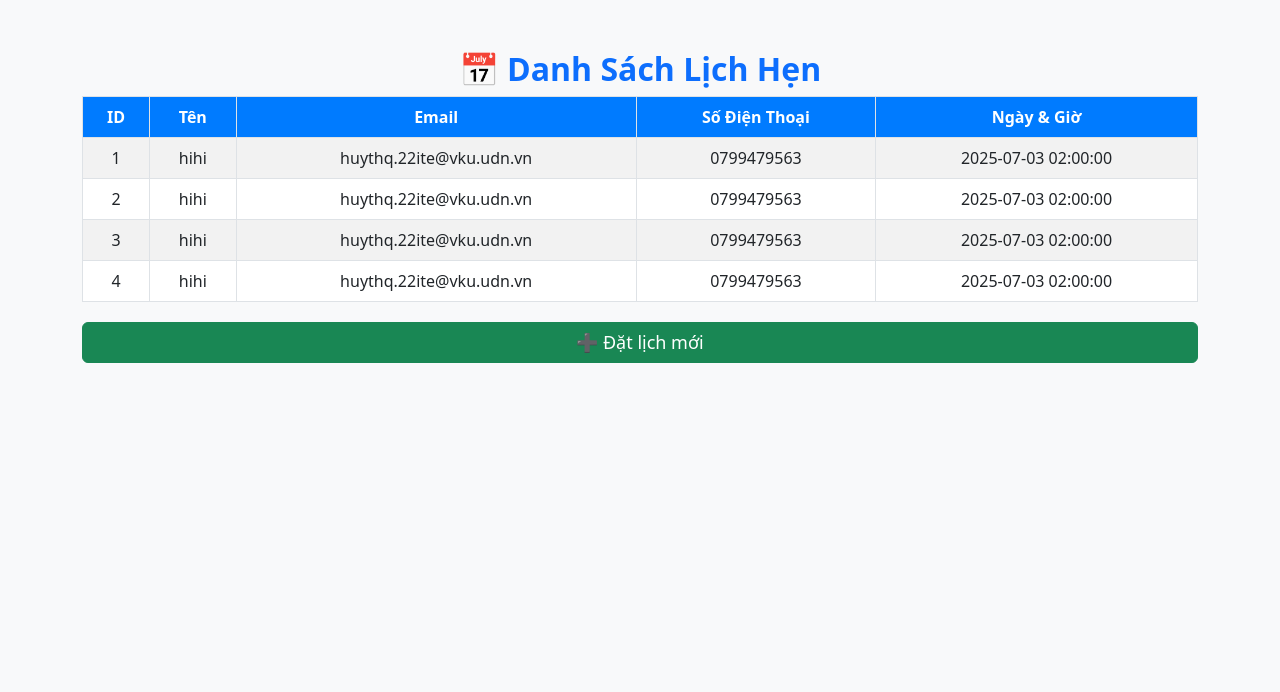
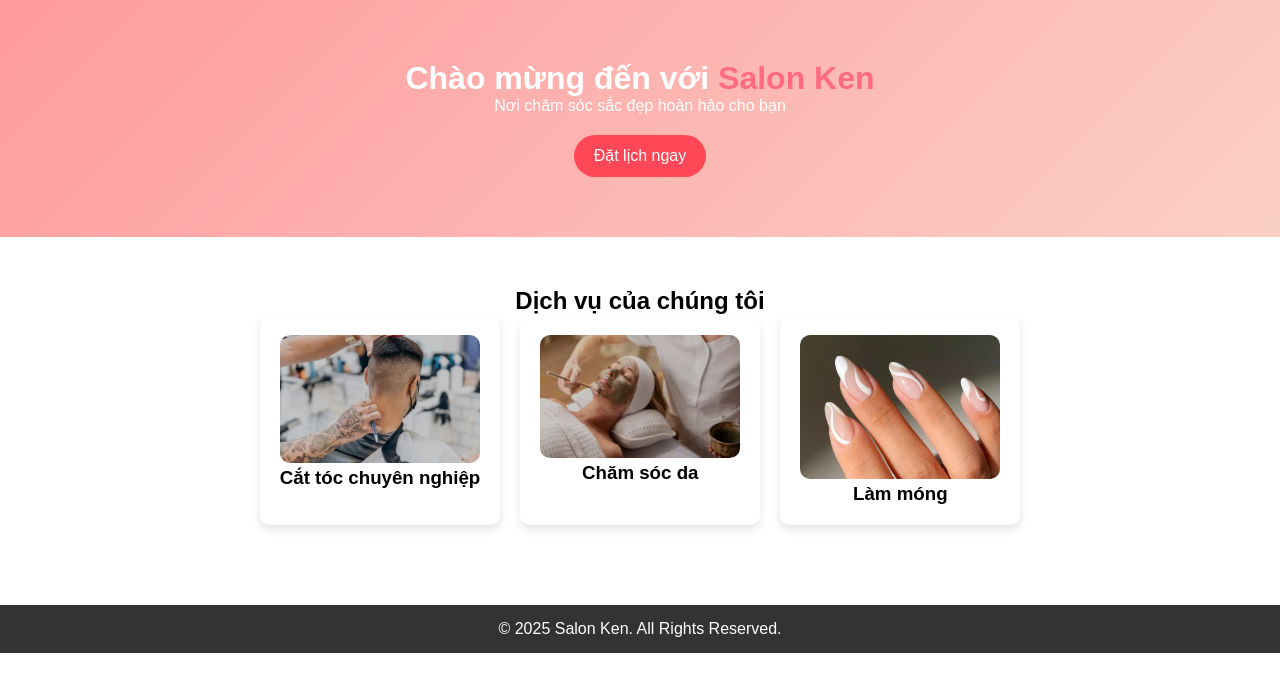
Before and after one commit to huythqdev/gk, a PHP site: page / in a window 1280 px wide. Shown: the top 692 px of the page. Run offline with PHP 8.4, Linux system fonts and the light colour scheme; data comes from the database, SQL or seed files in the repository.

Commit message:
Cập nhật giao diện salon

```diff
--- a/Login.html
+++ b/Login.html
@@ -53,7 +53,7 @@
 											</label>
 										</div>
 										<div class="text-center mt-3 admin__container--login__btn">
-											<a href="home.php" class="admin__container--login__btn--back">Trở Lại</a>
+											<a href="index.html" class="admin__container--login__btn--back">Trở Lại</a>
 											<div class="admin__btn--controls">
 												<button type="submit" class="admin__container--login__btn--login">Đăng
 													Nhập </button>
--- a/RegisterAdmin.html
+++ b/RegisterAdmin.html
@@ -56,7 +56,7 @@
 												name="createPassword" placeholder="Nhập mật khẩu của bạn" />
 										</div>
 										<div class=" admin__container--register__btn text-center mt-3">
-											<a href="Login.html" class="admin__container--register__btn--back">Trở
+											<a href="index.html" class="admin__container--register__btn--back">Trở
 												Lại</a>
 											<button type="submit" class="admin__container--register__btn--register">Đăng
 												ký</button>
--- a/index.html
+++ b/index.html
@@ -4,79 +4,43 @@
 <head>
     <meta charset="UTF-8">
     <meta name="viewport" content="width=device-width, initial-scale=1.0">
-    <title>Danh Sách Lịch Hẹn - Salon Ken</title>
-    <link rel="stylesheet" href="https://cdn.jsdelivr.net/npm/bootstrap@5.3.0/dist/css/bootstrap.min.css">
-    <style>
-        body {
-            background-color: #f8f9fa;
-        }
-
-        .container {
-            margin-top: 50px;
-        }
-
-        .table th {
-            background-color: #007bff;
-            color: white;
-            text-align: center;
-        }
-
-        .table td {
-            text-align: center;
-        }
-
-        .btn-add {
-            display: block;
-            margin: 20px auto;
-            font-size: 18px;
-        }
-
-        .table tbody tr:hover {
-            background-color: #f1f1f1;
-        }
-    </style>
+    <title>Salon Ken - Đặt Lịch Hẹn</title>
+    <link rel="stylesheet" href="styles.css">
+    <script src="https://cdn.jsdelivr.net/npm/scrollreveal"></script>
 </head>
 
 <body>
-    <div class="container">
-        <h2 class="text-center text-primary fw-bold">📅 Danh Sách Lịch Hẹn</h2>
-        <table class="table table-bordered table-striped">
-            <thead>
-                <tr>
-                    <th>ID</th>
-                    <th>Tên</th>
-                    <th>Email</th>
-                    <th>Số Điện Thoại</th>
-                    <th>Ngày & Giờ</th>
-                </tr>
-            </thead>
-            <tbody id="bookingData">
-                <!-- Dữ liệu sẽ được load từ database -->
-            </tbody>
-        </table>
-        <a href="home.php" class="btn btn-success btn-add">➕ Đặt lịch mới</a>
-    </div>
+    <header>
+        <h1>Chào mừng đến với <span>Salon Ken</span></h1>
+        <p>Nơi chăm sóc sắc đẹp hoàn hảo cho bạn</p>
+        <a href="home.php" class="btn">Đặt lịch ngay</a>
+    </header>
+
+    <section class="services">
+        <h2>Dịch vụ của chúng tôi</h2>
+        <div class="service-list">
+            <div class="service">
+                <img src="haircut.jpg" alt="Cắt tóc">
+                <h3>Cắt tóc chuyên nghiệp</h3>
+            </div>
+            <div class="service">
+                <img src="spa.jpg" alt="Chăm sóc da">
+                <h3>Chăm sóc da</h3>
+            </div>
+            <div class="service">
+                <img src="nails.jpg" alt="Làm móng">
+                <h3>Làm móng</h3>
+            </div>
+        </div>
+    </section>
+
+    <footer>
+        <p>&copy; 2025 Salon Ken. All Rights Reserved.</p>
+    </footer>
 
     <script>
-        // Gọi API để lấy dữ liệu lịch hẹn từ database
-        document.addEventListener("DOMContentLoaded", function () {
-            fetch("get_appointments.php") // API lấy danh sách từ DB
-                .then(response => response.json())
-                .then(data => {
-                    let tableBody = document.getElementById("bookingData");
-                    data.forEach((booking, index) => {
-                        let row = `<tr>
-                            <td>${index + 1}</td>
-                            <td>${booking.name}</td>
-                            <td>${booking.email}</td>
-                            <td>${booking.phone}</td>
-                            <td>${booking.datetime}</td>
-                        </tr>`;
-                        tableBody.innerHTML += row;
-                    });
-                })
-                .catch(error => console.error("Lỗi khi lấy dữ liệu:", error));
-        });
+        // Hiệu ứng cuộn mượt mà
+        ScrollReveal().reveal('.service', { delay: 200, origin: 'bottom', distance: '50px', duration: 800 });
     </script>
 </body>
 
--- /dev/null
+++ b/styles.css
@@ -0,0 +1,175 @@
+/* Reset */
+* {
+    margin: 0;
+    padding: 0;
+    box-sizing: border-box;
+    font-family: Arial, sans-serif;
+}
+
+/* Header */
+header {
+    background: linear-gradient(135deg, #ff9a9e, #fad0c4);
+    text-align: center;
+    padding: 60px 20px;
+    color: white;
+}
+
+header h1 span {
+    color: #ff6b81;
+}
+
+header .btn {
+    display: inline-block;
+    background: #ff4757;
+    color: white;
+    padding: 12px 20px;
+    margin-top: 20px;
+    text-decoration: none;
+    border-radius: 25px;
+    transition: transform 0.3s ease;
+}
+
+header .btn:hover {
+    transform: scale(1.1);
+}
+
+/* Dịch vụ */
+.services {
+    text-align: center;
+    padding: 50px 20px;
+}
+
+.service-list {
+    display: flex;
+    justify-content: center;
+    gap: 20px;
+}
+
+.service {
+    background: white;
+    padding: 20px;
+    border-radius: 10px;
+    box-shadow: 0 5px 10px rgba(0, 0, 0, 0.1);
+    transition: transform 0.3s ease;
+}
+
+.service img {
+    width: 200px;
+    border-radius: 10px;
+}
+
+.service:hover {
+    transform: translateY(-10px);
+}
+
+/* Footer */
+footer {
+    background: #333;
+    color: white;
+    text-align: center;
+    padding: 15px;
+    margin-top: 30px;
+}
+/* Header */
+.about-header {
+    background: linear-gradient(135deg, #ff758c, #ff7eb3);
+    text-align: center;
+    padding: 60px 20px;
+    color: white;
+}
+
+.about-header h1 {
+    font-size: 2.5em;
+}
+
+/* Nội dung giới thiệu */
+.about-content {
+    display: flex;
+    align-items: center;
+    justify-content: center;
+    padding: 50px 20px;
+    gap: 40px;
+}
+
+.about-text {
+    max-width: 500px;
+}
+
+.about-text h2 {
+    font-size: 2em;
+    color: #ff4757;
+}
+
+.about-text p {
+    font-size: 1.1em;
+    line-height: 1.6;
+    color: #333;
+}
+
+.about-text .btn {
+    display: inline-block;
+    background: #ff4757;
+    color: white;
+    padding: 12px 20px;
+    margin-top: 20px;
+    text-decoration: none;
+    border-radius: 25px;
+    transition: transform 0.3s ease;
+}
+
+.about-text .btn:hover {
+    transform: scale(1.1);
+}
+
+/* Hình ảnh */
+.about-image img {
+    width: 400px;
+    border-radius: 10px;
+    box-shadow: 0 5px 10px rgba(0, 0, 0, 0.1);
+}
+
+/* Đội ngũ */
+.team {
+    text-align: center;
+    padding: 50px 20px;
+}
+
+.team h2 {
+    font-size: 2em;
+    color: #333;
+    margin-bottom: 20px;
+}
+
+.team-list {
+    display: flex;
+    justify-content: center;
+    gap: 20px;
+}
+
+.member {
+    background: white;
+    padding: 20px;
+    border-radius: 10px;
+    box-shadow: 0 5px 10px rgba(0, 0, 0, 0.1);
+    transition: transform 0.3s ease;
+    text-align: center;
+}
+
+.member img {
+    width: 150px;
+    border-radius: 50%;
+    margin-bottom: 10px;
+}
+
+.member:hover {
+    transform: translateY(-10px);
+}
+
+/* Footer */
+footer {
+    background: #333;
+    color: white;
+    text-align: center;
+    padding: 15px;
+    margin-top: 30px;
+}
--- a/xulylogin.php
+++ b/xulylogin.php
@@ -35,7 +35,7 @@ if ($_SERVER["REQUEST_METHOD"] == "POST") {
         setcookie('id', $id, time() + 3600 * 24, '/');
         setcookie('name', $name, time() + 3600 * 24, '/');
 
-        header('Location: home.html');
+        header('Location: home.php');
     } else {
         echo 'Đăng nhập thất bại';
     }
```
Also changed, not shown: haircut.jpg (added), nails.jpg (added), spa.jpg (added).
